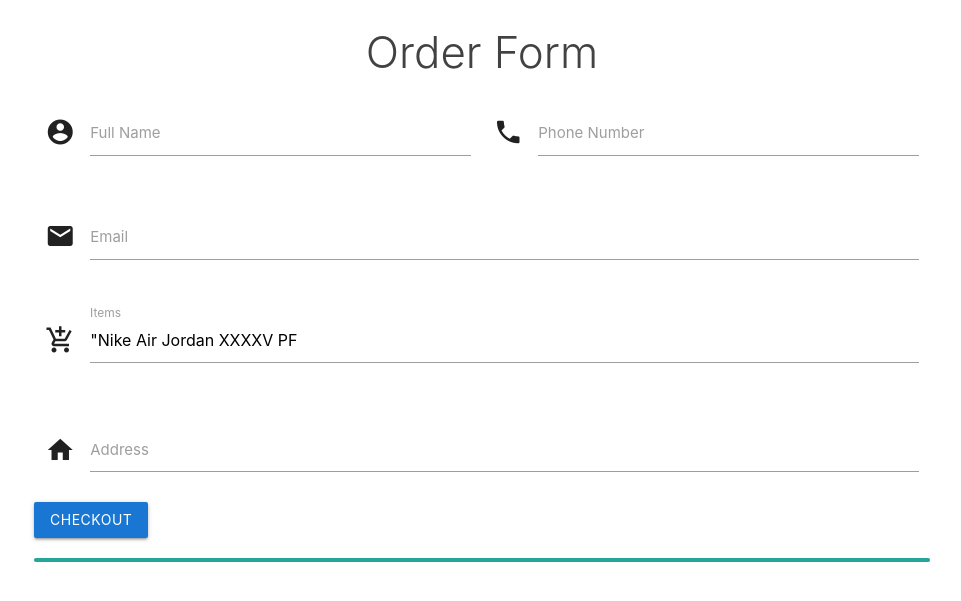
After one commit to AgungA142/pw2021_203040171, a PHP site: page /php/form.php?id=1 in a window 1280 px wide. The commit adds this page. Shown: the top 601 px of the page, without its empty margins (158-1119 px from the left). Run offline with PHP 8.4, Linux system fonts and the light colour scheme; a user stored in the database is signed in; data comes from the database, SQL or seed files in the repository.

Commit message:
nambah form

```diff
--- a/tubes_203040171/php/detail.php
+++ b/tubes_203040171/php/detail.php
@@ -73,8 +73,8 @@ $shoes = query("SELECT * FROM shoes WHERE id =$id")[0];
       <img class="activator" src="img/<?= $shoes["pict"] ?>" alt=""  >
     </div>
     <div class="card-content">
-      <span class="card-title activator grey-text text-darken-4">Item Detail<i class="material-icons right">more_vert</i></span>
-      <p><a href="#">Buy</a></p>
+      <span class="card-title activator grey-text text-darken-4">Item Detail</span>
+      <p><a href="form.php?id=<?= $shoes['id']?>">Buy</a></p>
     </div>
     <div class="card-reveal">
       <span class="card-title grey-text text-darken-4">Detail<i class="material-icons right">close</i></span>
--- /dev/null
+++ b/tubes_203040171/php/form.php
@@ -0,0 +1,92 @@
+<?php
+
+if (!isset($_GET['id'])) {
+    header("Location: index.php");
+    exit;
+}
+
+require 'function.php';
+
+$id= $_GET['id'];
+
+$shoes = query("SELECT * FROM shoes WHERE id =$id")[0];
+
+if (isset($_POST['buy'])) {
+    echo "<script>
+            alert('Thank You For your Purchase Please Wait 4-6 Days For The Item Delivery!');
+            document.location.href = 'index.php';
+        </script>";
+}
+?>
+
+
+
+<!DOCTYPE html>
+  <html>
+    <head>
+      <!--Import Google Icon Font-->
+      <link href="https://fonts.googleapis.com/icon?family=Material+Icons" rel="stylesheet">
+      <!--Import materialize.css-->
+      <link type="text/css" rel="stylesheet" href="css/materialize.min.css"  media="screen,projection"/>
+
+      <!--Let browser know website is optimized for mobile-->
+      <meta name="viewport" content="width=device-width, initial-scale=1.0"/>
+    </head>
+
+    <body>
+
+
+
+
+    <section id="order" class="order">
+    <div class="container">
+        <h3 class="light center grey-text text-darken-3">Order Form</h3>
+        <div class="row">
+            <form class="col s12" action="" method="POST">
+              <div class="row">
+                <div class="input-field col s6">
+                  <i class="material-icons prefix">account_circle</i>
+                  <input id="icon_prefix" type="text" required class="validate">
+                  <label for="icon_prefix">Full Name</label>
+                </div>
+                <div class="input-field col s6">
+                  <i class="material-icons prefix">phone</i>
+                  <input id="icon_telephone" type="tel" required class="validate">
+                  <label for="icon_telephone">Phone Number</label>
+                </div>
+              </div>
+              <div class="row">
+                <div class="input-field col s12">
+                  <i class="material-icons prefix">email</i>
+                  <input type="email" name="email" id="email" class="validate">
+                  <label for="email">Email</label>
+                </div>
+              </div>
+              <div class="row">
+                <div class="input-field col s12">
+                  <i class="material-icons prefix">add_shopping_cart</i>
+                  <textarea name="items" id="items" required class="materialize-textarea validate"><?= $shoes["nama"]  ?></textarea>
+                  <label for="items">Items</label>
+                </div>
+              </div>
+              <div class="row">
+                <div class="input-field col s12">
+                  <i class="material-icons prefix">home</i>
+                  <textarea name="message" id="message" required class="materialize-textarea validate"></textarea>
+                  <label for="message">Address</label>
+                </div>
+                <button type="submit" class="btn blue darken-2" name="buy">Checkout</button>
+              </div>
+            </form>
+            <div class="progress">
+                <div class="determinate" style="width: 100%"></div>
+            </div>
+    </div>
+
+</section>
+
+
+      <!--JavaScript at end of body for optimized loading-->
+      <script type="text/javascript" src="js/materialize.min.js"></script>
+    </body>
+  </html>
```
Also changed, not shown: tubes_203040171/index.php (+14 -4 lines).
